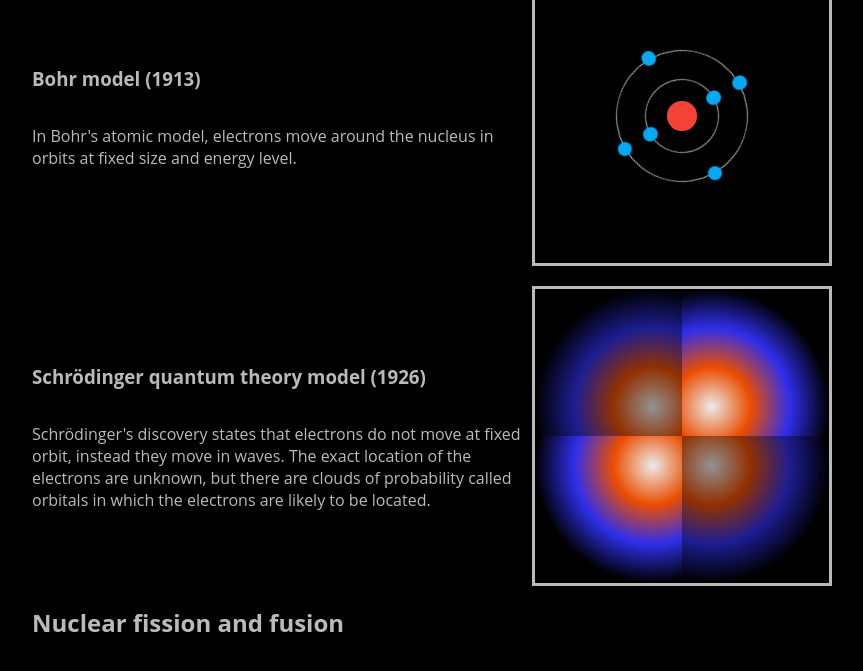
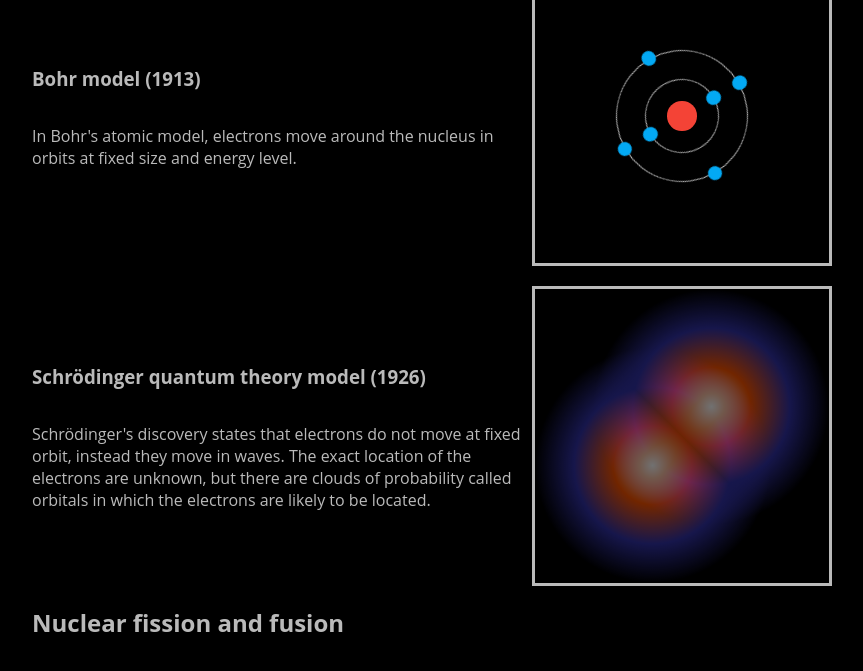
Before and after one commit to King-F-Crimson/atomic-animation, a plain HTML site: page atomic_and_nuclear_physics_basic.html in a window 1280 px wide. Shown: the part 1779-2450 px from the top of the page, without its empty margins (208-1071 px from the left). Drawn offline with Linux system fonts and the light colour scheme.

Commit message:
Change Schrodinger model animation to a different, smoother one.

```diff
--- a/atomic_and_nuclear_physics_basic.html
+++ b/atomic_and_nuclear_physics_basic.html
@@ -126,8 +126,6 @@
                 <div class="animation">
                     <div class="electron-cloud"></div>
                     <div class="electron-cloud"></div>
-                    <div class="electron-cloud"></div>
-                    <div class="electron-cloud"></div>
                 </div>
             </div>
         </section>
--- a/atomic_animation.css
+++ b/atomic_animation.css
@@ -257,49 +257,42 @@
 .electron-cloud {
     position: absolute;
 
-    width: 50%;
-    height: 50%;
+    width: 100%;
+    height: 100%;
+
+    background-blend-mode: lighten;
 }
 
 .electron-cloud:nth-child(1) {
-    left: 0%;
+    background:
+        radial-gradient(closest-side ellipse at 40% 40%, #ffffff, #ff5500, #3333aa, transparent),
+        radial-gradient(closest-side ellipse at 60% 60%, #ffffff, #ff5500, #3333aa, transparent);
 
-    background: radial-gradient(farthest-side ellipse at 80% 80%, #ffffff, #ff5500, #3333ff, transparent);
-
-    animation: orbital-period 3s ease infinite alternate;
+    animation: orbital-period 3s linear infinite alternate;
 }
 
 .electron-cloud:nth-child(2) {
-    right: 0%;
+    background:
+        radial-gradient(closest-side ellipse at 40% 60%, #ffffff, #ff5500, #3333aa, transparent),
+        radial-gradient(closest-side ellipse at 60% 40%, #ffffff, #ff5500, #3333aa, transparent);
 
-    background: radial-gradient(farthest-side ellipse at 20% 80%, #ffffff, #ff5500, #3333ff, transparent);
-
-    animation: orbital-period 3s ease infinite alternate-reverse;
-}
-
-.electron-cloud:nth-child(3) {
-    left: 0%;
-    bottom: 0%;
-
-    background: radial-gradient(farthest-side ellipse at 80% 20%, #ffffff, #ff5500, #3333ff, transparent);
-
-    animation: orbital-period 3s ease infinite alternate-reverse;
-}
-
-.electron-cloud:nth-child(4) {
-    right: 0%;
-    bottom: 0%;
-
-    background: radial-gradient(farthest-side ellipse at 20% 20%, #ffffff, #ff5500, #3333ff, transparent);
-
-    animation: orbital-period 3s ease infinite alternate;
+    animation: orbital-period-alt 3s linear infinite alternate;
 }
 
 @keyframes orbital-period {
-    0% {
+    0%, 40% {
         opacity: 0;
     }
     100% {
         opacity: 1;
     }
 }
+
+@keyframes orbital-period-alt {
+    0% {
+        opacity: 1;
+    }
+    60%, 100% {
+        opacity: 0;
+    }
+}
```
